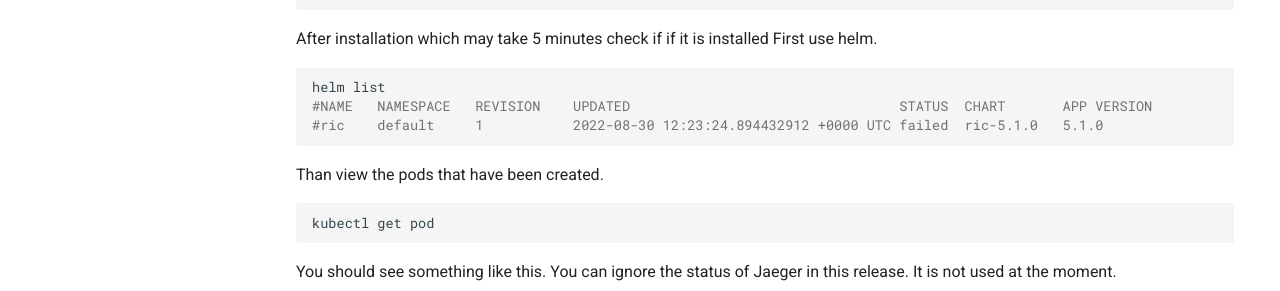
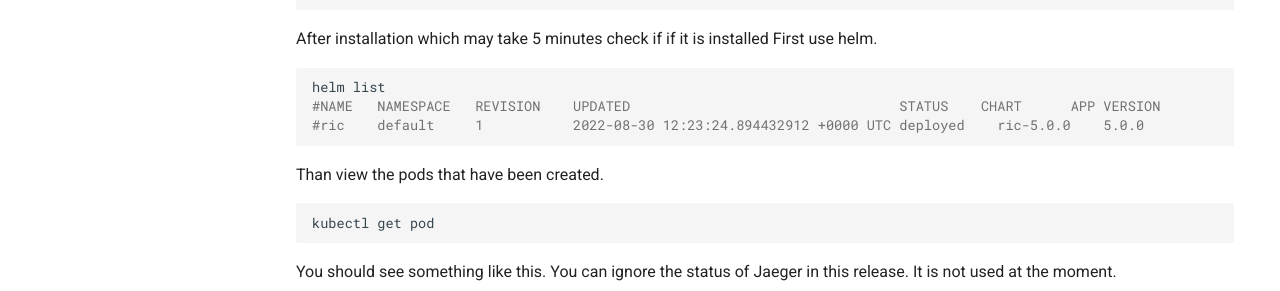
Before and after one commit to accelleran/drax-docs, an MkDocs documentation site: the page built from docs/drax-install/index.md, in a window 1280 px wide and 900 px high, scrolled down 13628 px. Shown: the part 144-435 px from the top of the window. Built offline with MkDocs 1.6.1 and Material for MkDocs 9.7.7, drawn with Linux system fonts in a browser that asks for light colours; the version menu is left out.

Commit message:
Update index.md

````diff
--- a/docs/drax-install/index.md
+++ b/docs/drax-install/index.md
@@ -551,8 +551,8 @@ First use helm.
 
 ``` bash
 helm list
-#NAME	NAMESPACE	REVISION	UPDATED                                	STATUS	CHART    	APP VERSION
-#ric 	default  	1       	2022-08-30 12:23:24.894432912 +0000 UTC	failed	ric-5.1.0	5.1.0
+#NAME	NAMESPACE	REVISION	UPDATED                                	STATUS	  CHART    	 APP VERSION
+#ric 	default  	1       	2022-08-30 12:23:24.894432912 +0000 UTC	deployed	ric-5.0.0	 5.0.0
 ```
 
 Than view the pods that have been created.
````
